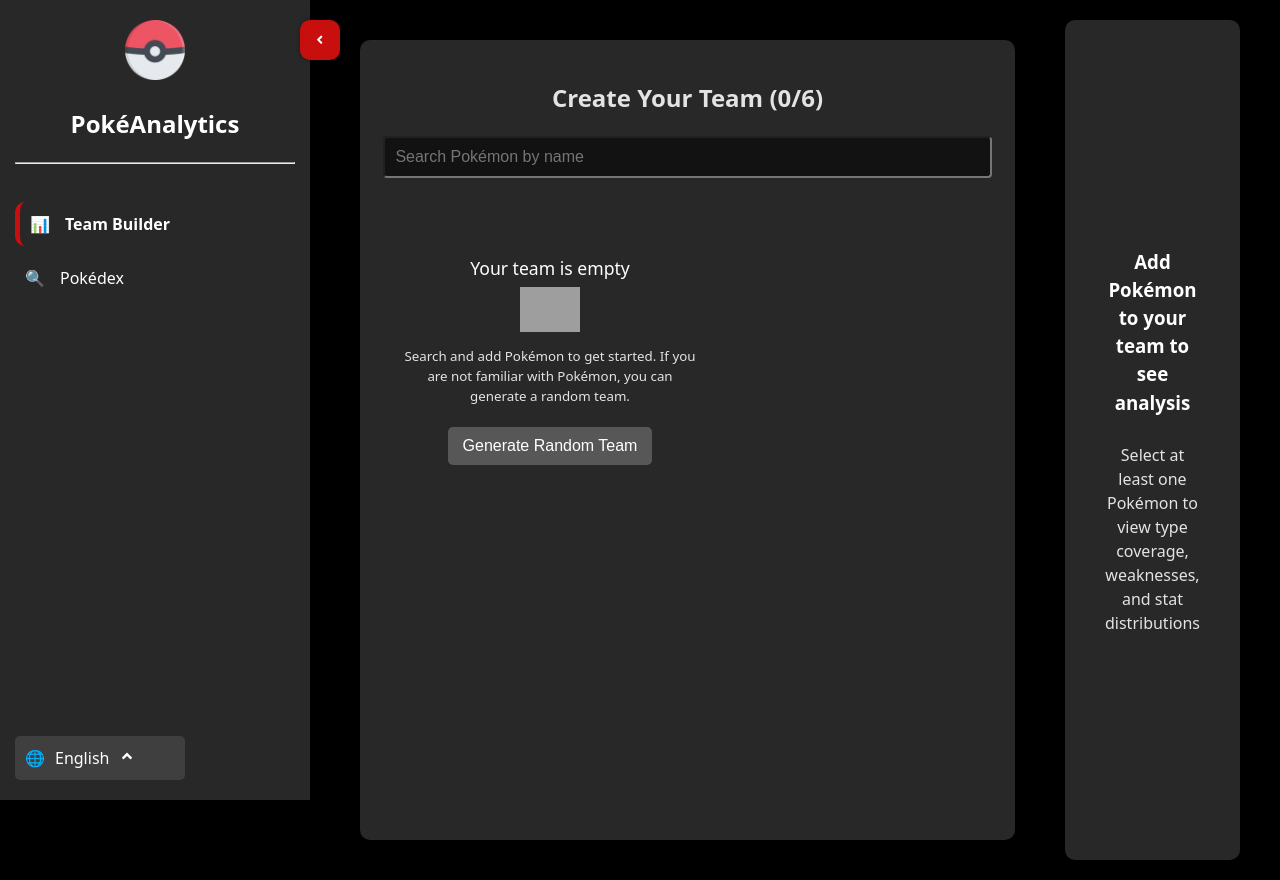
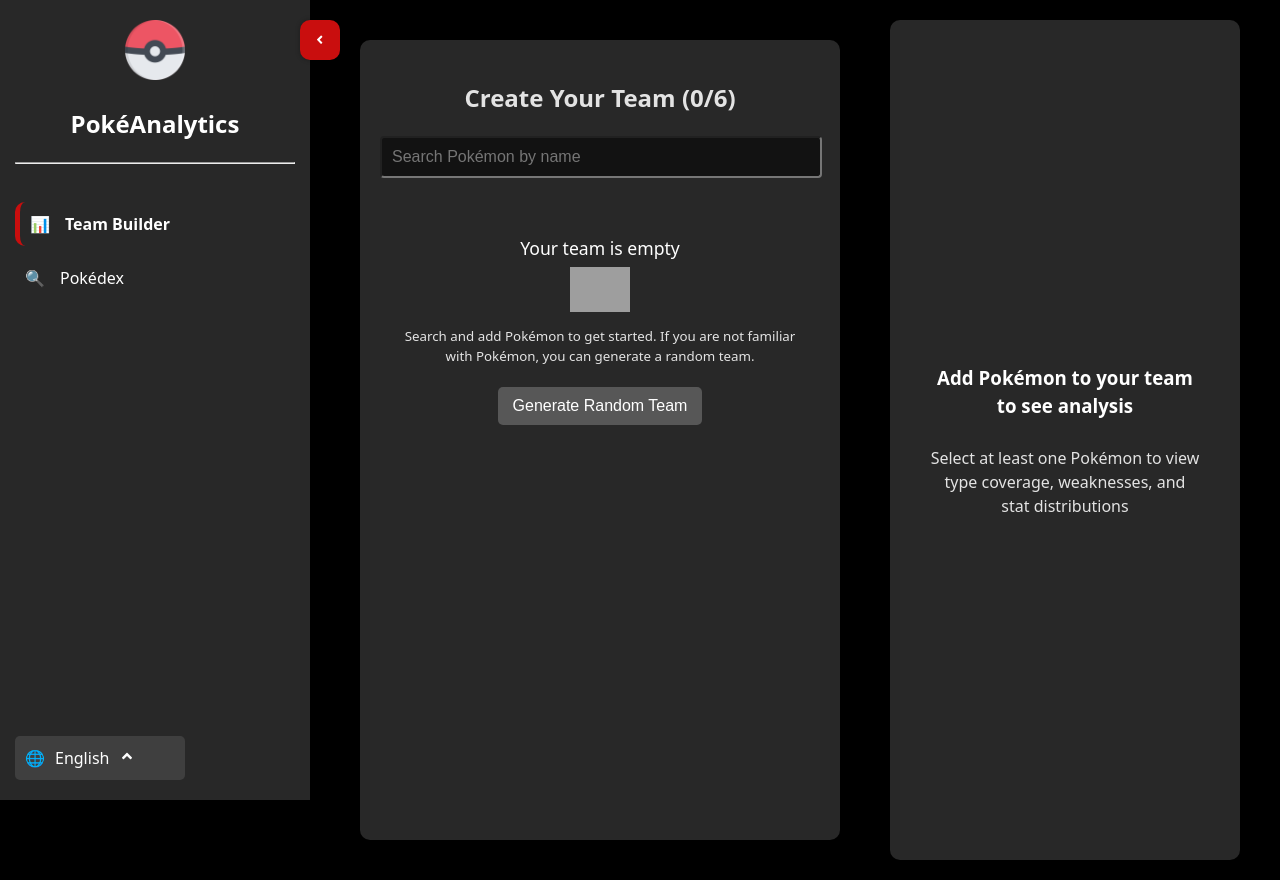
Before and after one commit to Leung-Arvin/analytics-website, a React (Vite) app: page /team-builder in a window 1280 px wide. Built offline with nearby package versions, Linux system fonts and the light colour scheme; grey boxes are pictures that could not be loaded.

Commit message:
centered empty team prompt

```diff
--- a/src/pages/PokemonTeamBuilder.jsx/Teambuilder.css
+++ b/src/pages/PokemonTeamBuilder.jsx/Teambuilder.css
@@ -26,6 +26,13 @@
   gap: 15px;
   margin-top: 15px;
   min-height: 100%;
+}
+
+/* When team is empty, switch to flex */
+.team-slots:has(.empty-team-prompt) {
+  display: flex;
+  justify-content: center;
+  align-items: center;
 }
 
 .team-actions {
```
